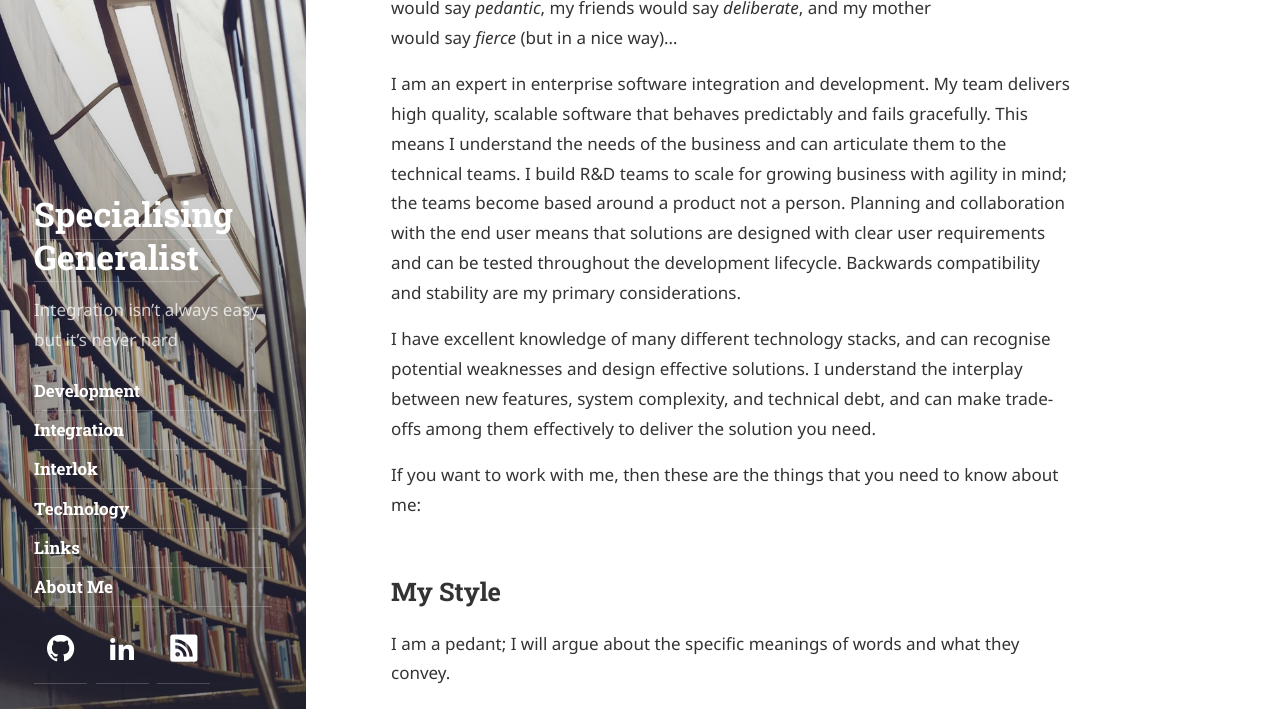
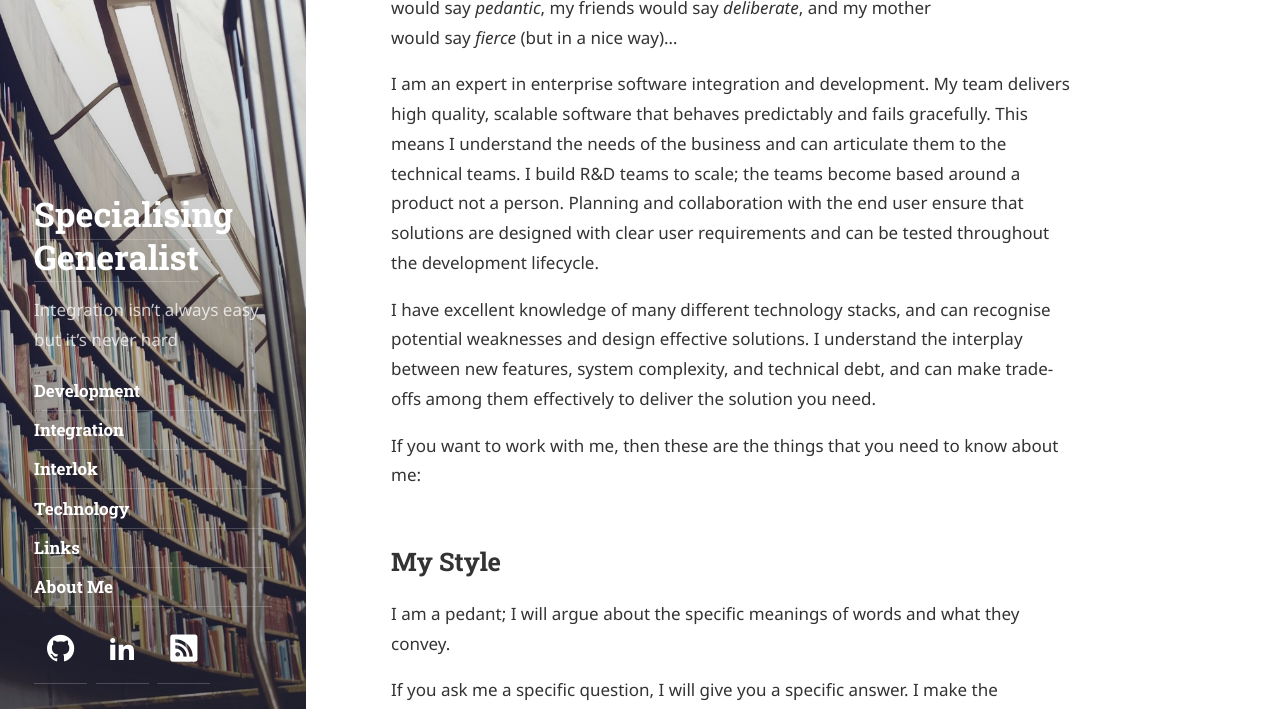
Before and after one commit to quotidian-ennui/quotidian-ennui.github.io, a Jekyll site: the page built from about.md, in a window 1280 px wide and 900 px high, cut to the strip 191-900 px from the top of the window. Built offline with Jekyll 4.4.1, drawn with Linux system fonts in a browser that asks for light colours; some web fonts are replaced.

Commit message:
Small change to the about me.

```diff
--- a/about.md
+++ b/about.md
@@ -7,7 +7,7 @@
 
 What is the one word people would use to describe me: my wife would say _pedantic_, my friends would say _deliberate_, and my mother would say _fierce_ (but in a nice way)...
 
-I am an expert in enterprise software integration and development. My team delivers high quality, scalable software that behaves predictably and fails gracefully. This means I understand the needs of the business and can articulate them to the technical teams. I build R&D teams to scale for growing business with agility in mind; the teams become based around a product not a person. Planning and collaboration with the end user means that solutions are designed with clear user requirements and can be tested throughout the development lifecycle. Backwards compatibility and stability are my primary considerations.
+I am an expert in enterprise software integration and development. My team delivers high quality, scalable software that behaves predictably and fails gracefully. This means I understand the needs of the business and can articulate them to the technical teams. I build R&D teams to scale; the teams become based around a product not a person. Planning and collaboration with the end user ensure that solutions are designed with clear user requirements and can be tested throughout the development lifecycle.
 
 I have excellent knowledge of many different technology stacks, and can recognise potential weaknesses and design effective solutions. I understand the interplay between new features, system complexity, and technical debt, and can make trade-offs among them effectively to deliver the solution you need.
 
```
